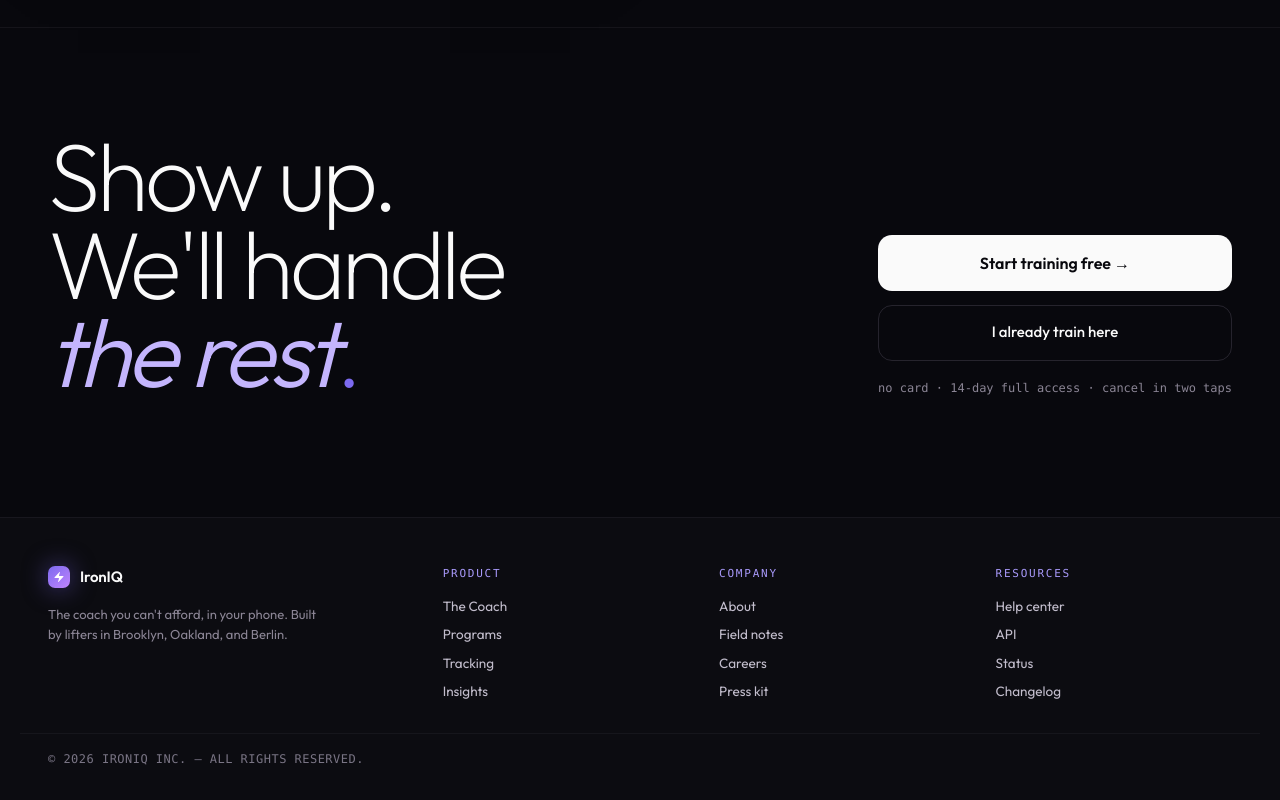
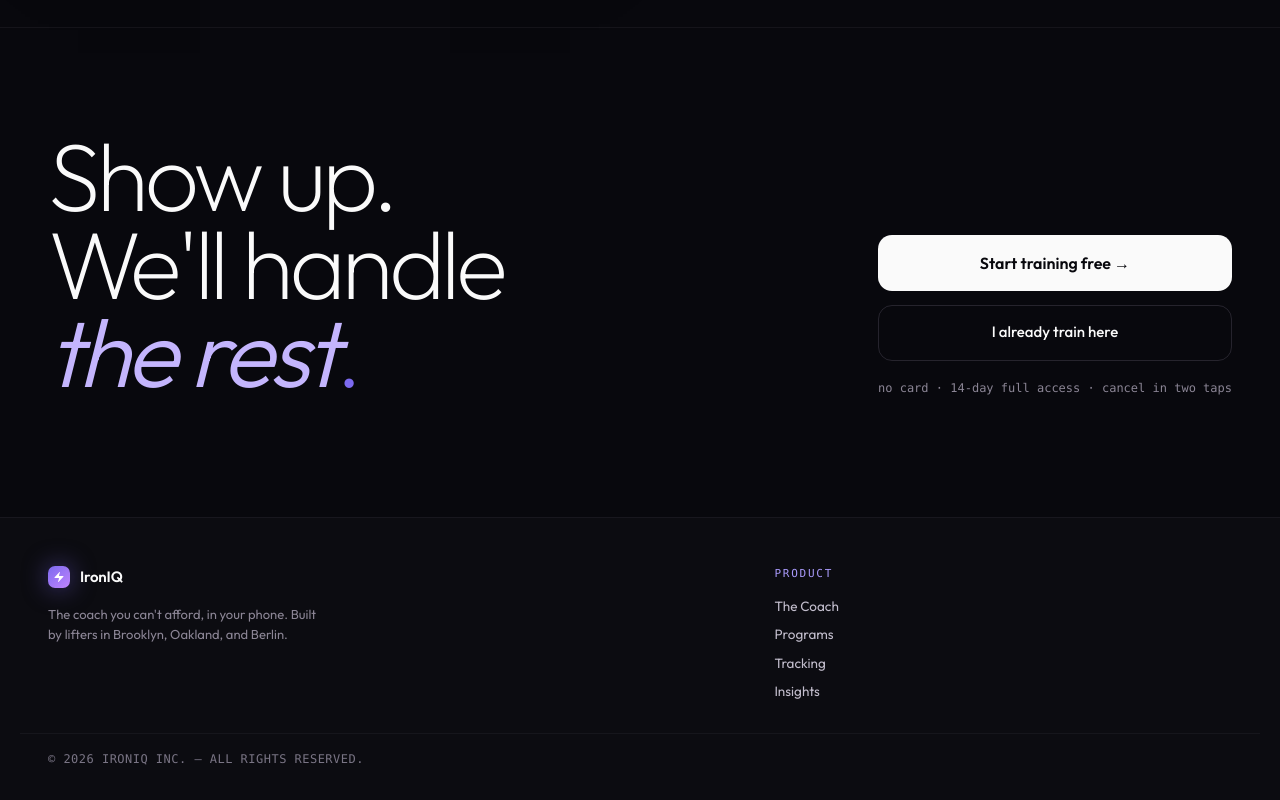
Before and after one commit to Milan-Uy/IronIQ, a Next.js app: page / in a window 1280 px wide. Shown: the part 3062-3862 px from the top of the page. Built offline with nearby package versions, Linux system fonts and the light colour scheme.

Commit message:
chore(landing): remove non-existent company and resources footer columns

```diff
--- a/src/app/page.tsx
+++ b/src/app/page.tsx
@@ -543,9 +543,7 @@ export default function LandingPage() {
   ];
 
   const footerLinks = [
-    { h: "Product",   l: ["The Coach", "Programs", "Tracking", "Insights"] },
-    { h: "Company",   l: ["About", "Field notes", "Careers", "Press kit"] },
-    { h: "Resources", l: ["Help center", "API", "Status", "Changelog"] },
+    { h: "Product", l: ["The Coach", "Programs", "Tracking", "Insights"] },
   ];
 
   return (
@@ -1154,7 +1152,7 @@ export default function LandingPage() {
             margin: "0 auto",
             padding: "48px 28px 32px",
             display: "grid",
-            gridTemplateColumns: "1.5fr 1fr 1fr 1fr",
+            gridTemplateColumns: "1.5fr 1fr",
             gap: 40,
           }}
         >
```
